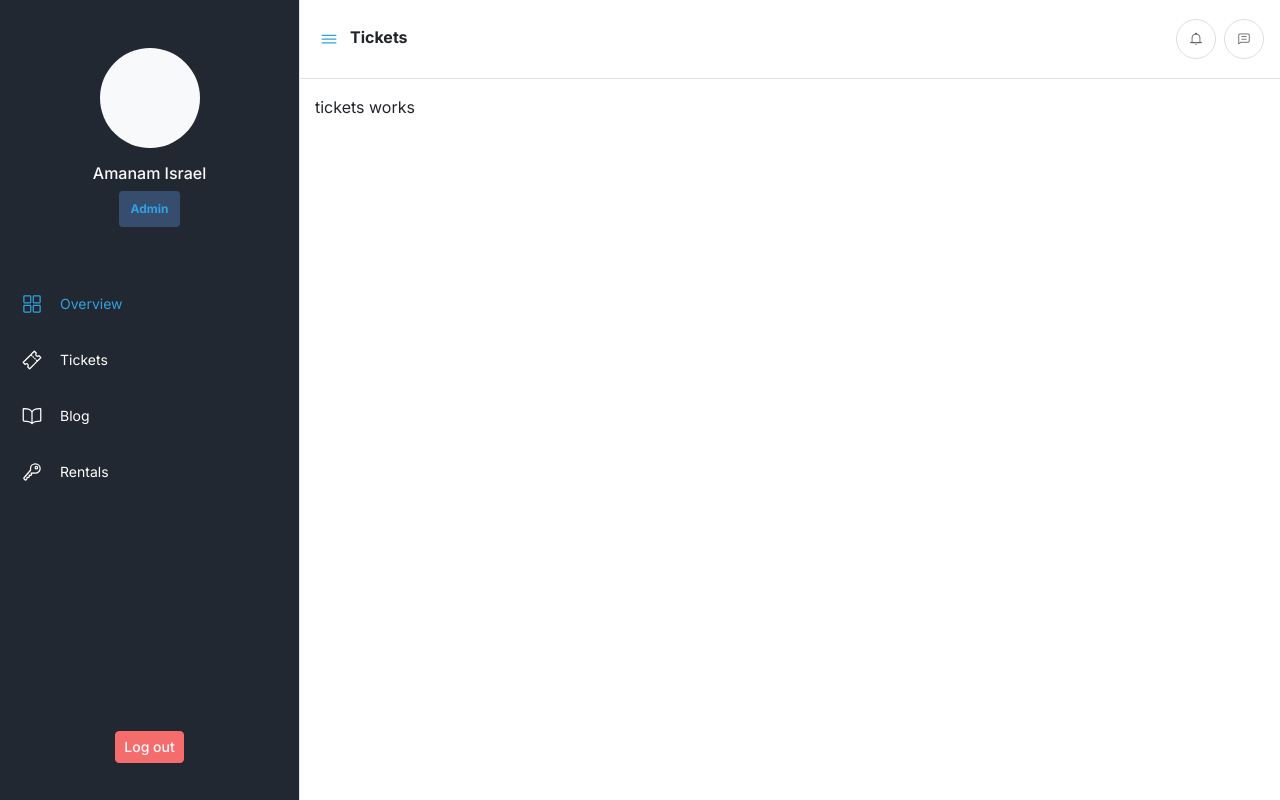
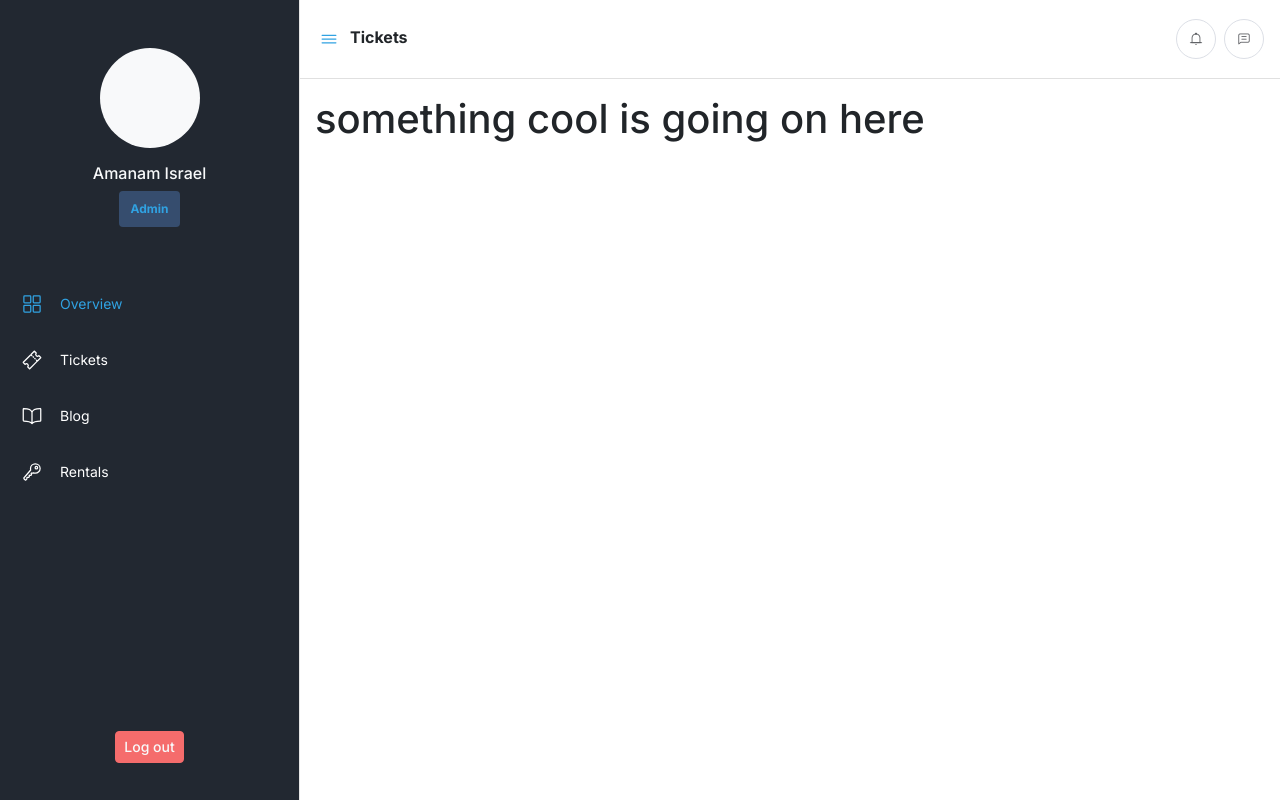
Before and after one commit to kojusola/admin-event, a Vue app: page /dashboard/tickets in a window 1280 px wide. Built offline with nearby package versions, Linux system fonts and the light colour scheme; sample sign-in values are in the browser's storage.

Commit message:
commiting forgotten changes

```diff
--- a/src/pages/dashboard/tickets/index.vue
+++ b/src/pages/dashboard/tickets/index.vue
@@ -1,6 +1,6 @@
 <template>
   <div>
-    <p>tickets works</p>
+    <h1>something cool is going on here</h1>
   </div>
 </template>
 
```
